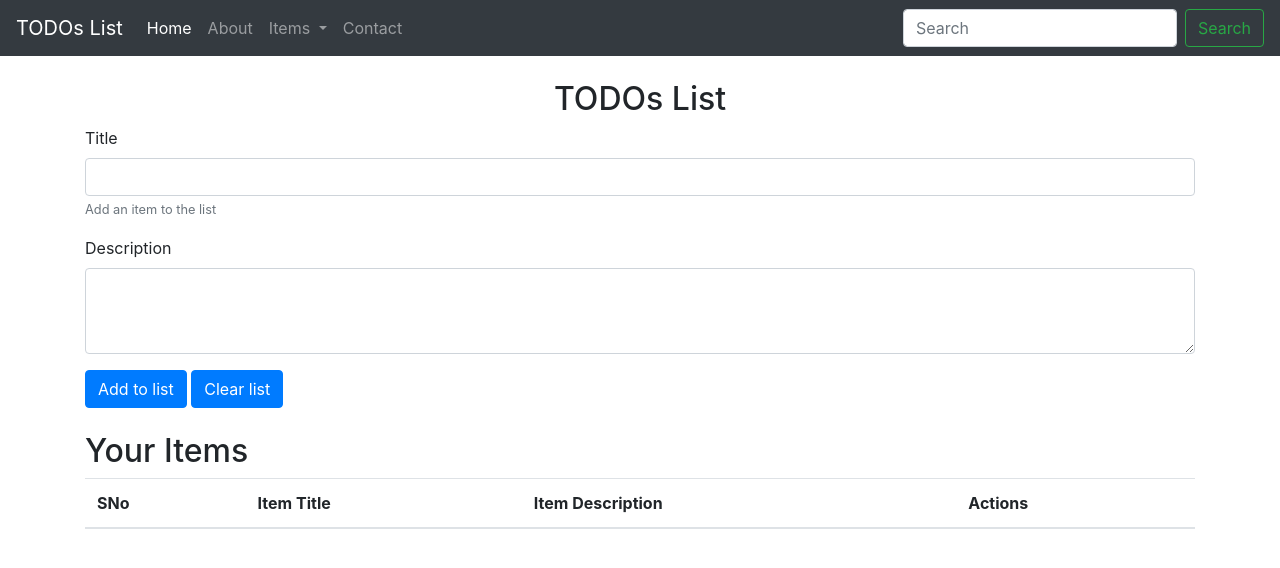
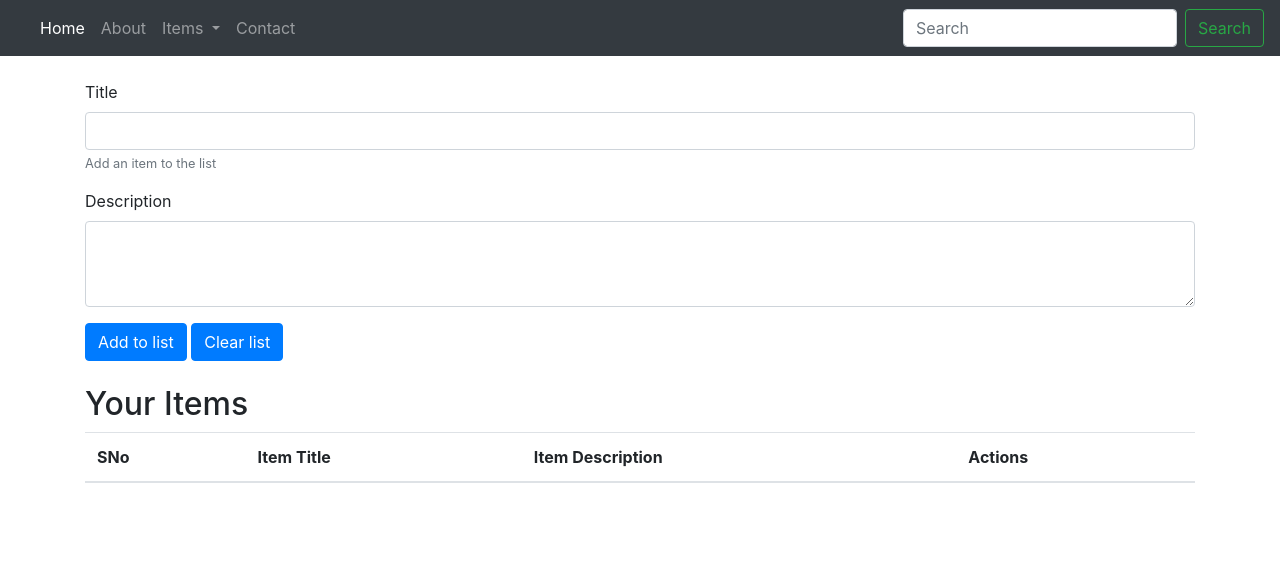
Before and after one commit to r1pns/r, a plain HTML site: page index.html in a window 1280 px wide. Drawn offline with nearby package versions, Linux system fonts and the light colour scheme.

Commit message:
Update index.html

```diff
--- a/index.html
+++ b/index.html
@@ -10,12 +10,12 @@
     <link rel="stylesheet" href="https://stackpath.bootstrapcdn.com/bootstrap/4.5.0/css/bootstrap.min.css"
         integrity="sha384-9aIt2nRpC12Uk9gS9baDl411NQApFmC26EwAOH8WgZl5MYYxFfc+NcPb1dKGj7Sk" crossorigin="anonymous">
 
-    <title>TODOs List Developed by Rahul Singh</title>
+    <title></title>
 </head>
 
 <body>
     <nav class="navbar navbar-expand-lg navbar-dark bg-dark">
-        <a class="navbar-brand" href="#">TODOs List</a>
+        <a class="navbar-brand" href="#"></a>
         <button class="navbar-toggler" type="button" data-toggle="collapse" data-target="#navbarSupportedContent"
             aria-controls="navbarSupportedContent" aria-expanded="false" aria-label="Toggle navigation">
             <span class="navbar-toggler-icon"></span>
@@ -53,7 +53,7 @@
     </nav>
 
     <div class="container my-4">
-        <h2 class="text-center">TODOs List</h2>
+        <h2 class="text-center"></h2>
 
             <div class="form-group">
                 <label for="title">Title</label>
```
